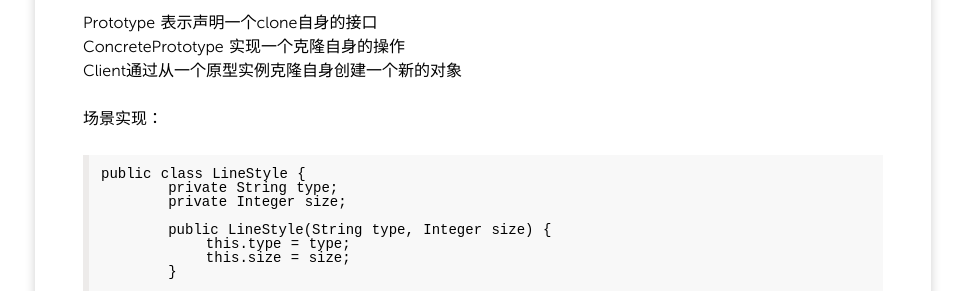
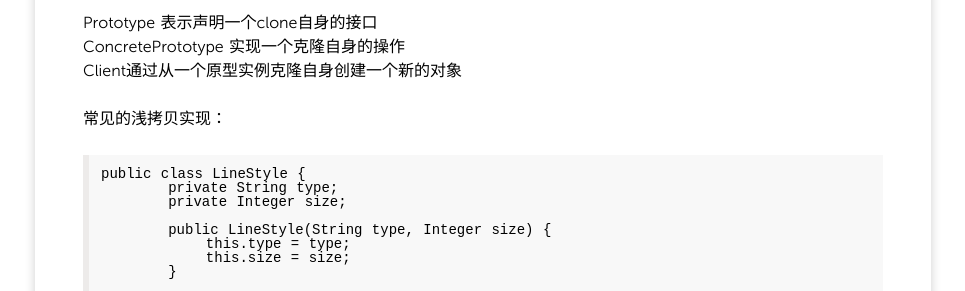
Before and after one commit to zhangchunlong/zhangchunlong.github.io, a Jekyll site: the page built from _posts/2024/2024-09-15-prototype_dm.md, in a window 1280 px wide and 900 px high, scrolled down 359 px. Shown: the part 150-441 px from the top of the window, without its empty margins (157-1122 px from the left). Built offline with Jekyll 4.4.1, drawn with Linux system fonts in a browser that asks for light colours; nearby versions of some CDN libraries; Markdown is read by kramdown in place of the engine named in the settings; comment, search, counter and statistics services are not loaded.

Commit message:
prototype

```diff
--- a/_posts/2024/2024-09-15-prototype_dm.md
+++ b/_posts/2024/2024-09-15-prototype_dm.md
@@ -15,7 +15,7 @@ Prototype 表示声明一个clone自身的接口
 ConcretePrototype 实现一个克隆自身的操作
 Client通过从一个原型实例克隆自身创建一个新的对象
 
-场景实现：
+常见的浅拷贝实现：
 
 	public class LineStyle {
     	private String type;
```
